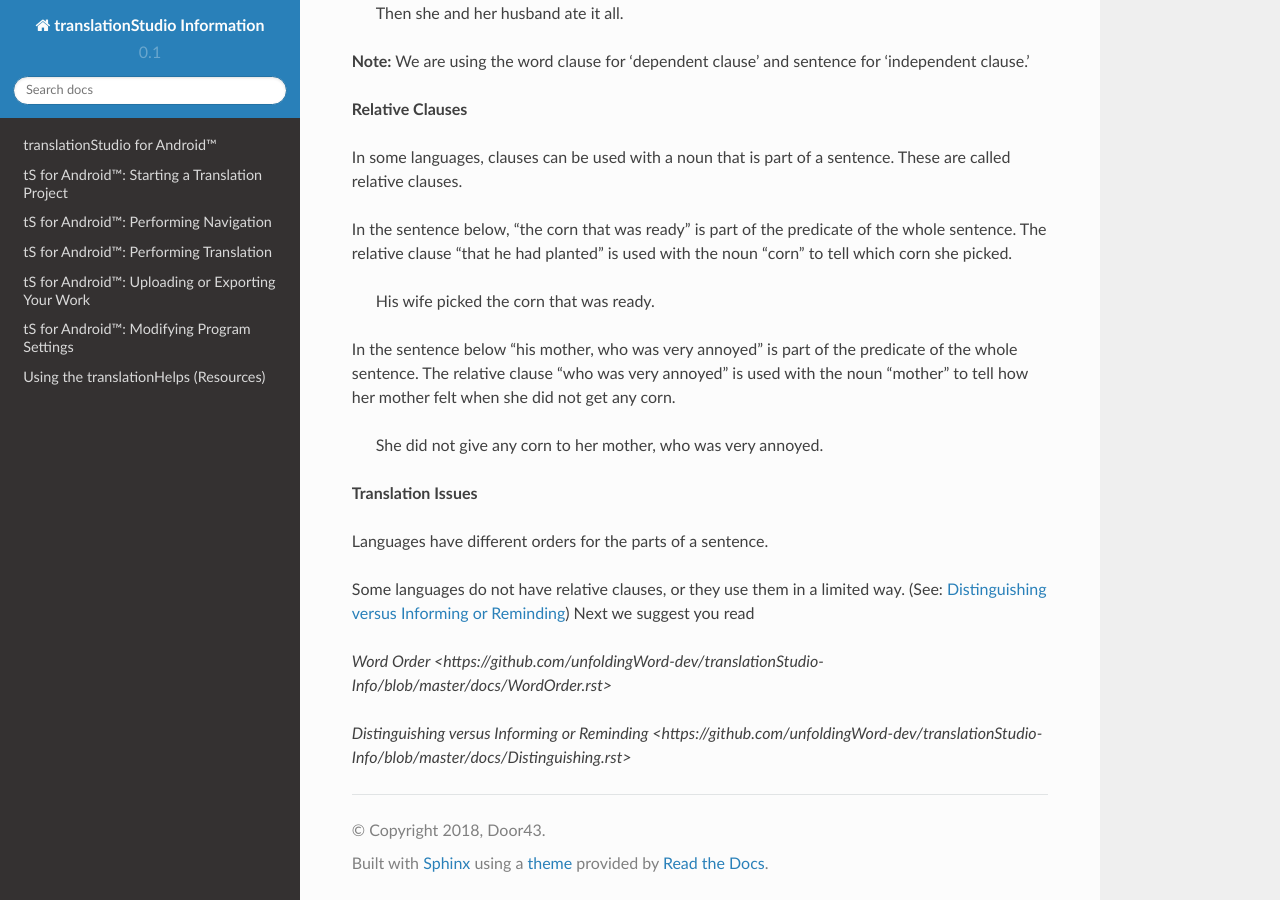
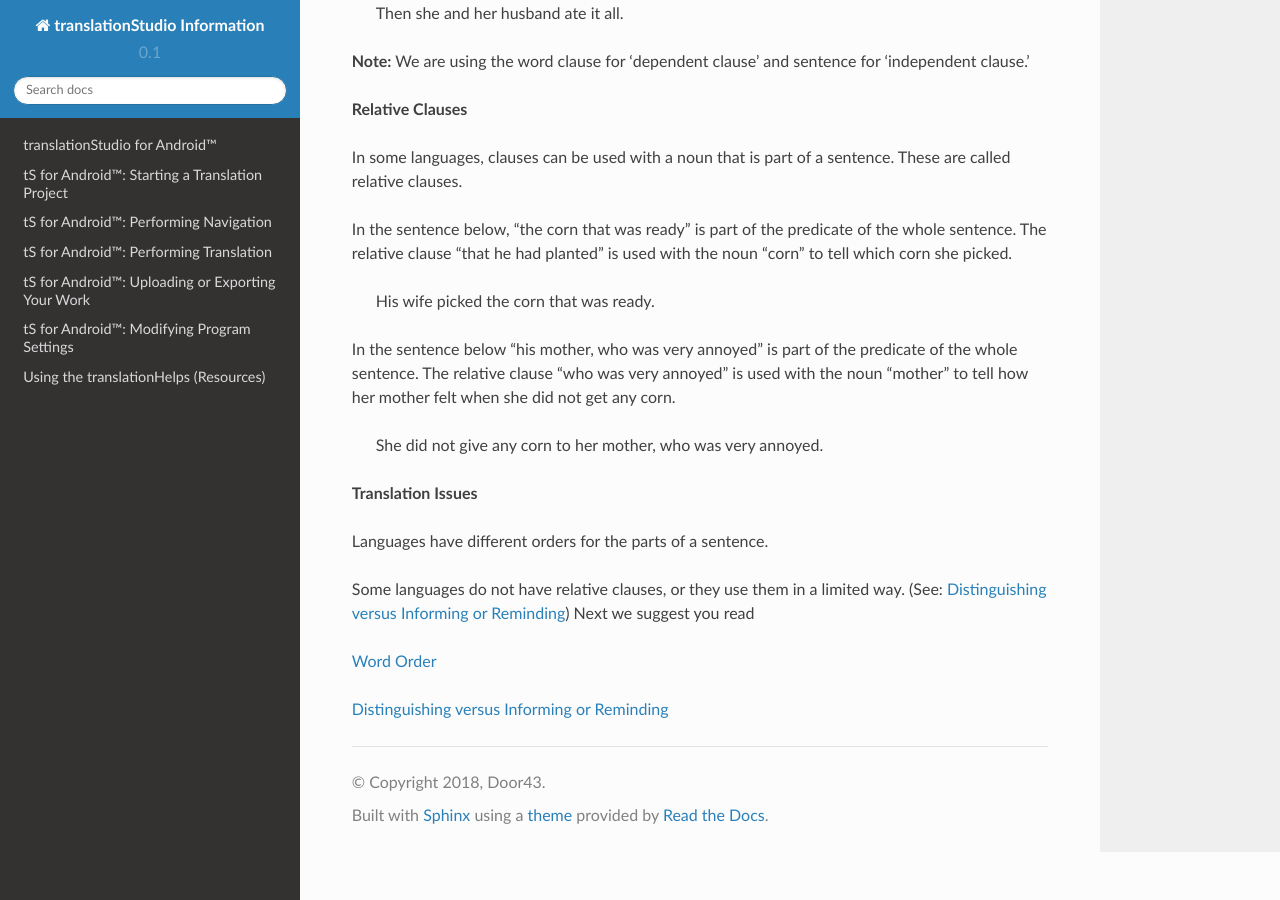
Before and after one commit to unfoldingWord-dev/translationStudio-Info, a Sphinx documentation site: the page built from docs/SentenceStructure.rst, in a window 1280 px wide and 900 px high, scrolled down 2630 px. Built offline with Sphinx 7.4.7 and the Read the Docs theme 2.0.0, drawn with Linux system fonts in a browser that asks for light colours; pages that are not in the unit, such as notebooks, are missing from menus.

Commit message:
Update SentenceStructure.rst

```diff
--- a/docs/SentenceStructure.rst
+++ b/docs/SentenceStructure.rst
@@ -117,6 +117,6 @@ Languages have different orders for the parts of a sentence.
 Some languages do not have relative clauses, or they use them in a limited way. (See: `Distinguishing versus Informing or Reminding <https://github.com/unfoldingWord-dev/translationStudio-Info/blob/master/docs/Distinguishing.rst>`_)
 Next we suggest you read
 
-`Word Order <https://github.com/unfoldingWord-dev/translationStudio-Info/blob/master/docs/WordOrder.rst>`
+`Word Order <https://github.com/unfoldingWord-dev/translationStudio-Info/blob/master/docs/WordOrder.rst>`_
 
-`Distinguishing versus Informing or Reminding <https://github.com/unfoldingWord-dev/translationStudio-Info/blob/master/docs/Distinguishing.rst>`
+`Distinguishing versus Informing or Reminding <https://github.com/unfoldingWord-dev/translationStudio-Info/blob/master/docs/Distinguishing.rst>`_
```
